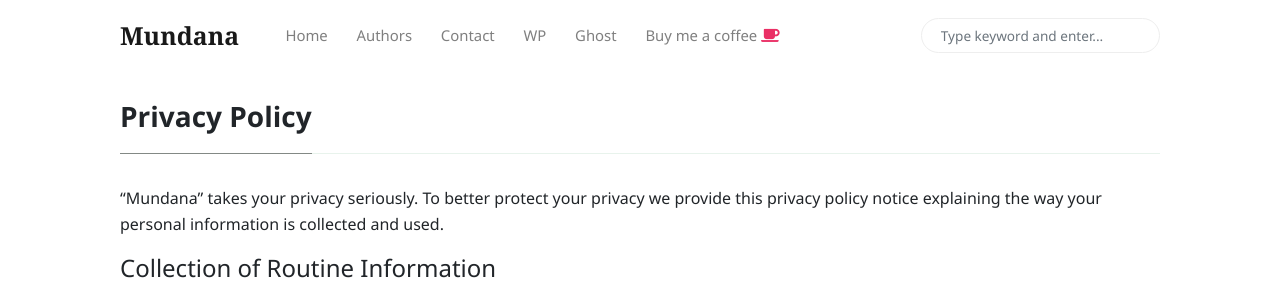
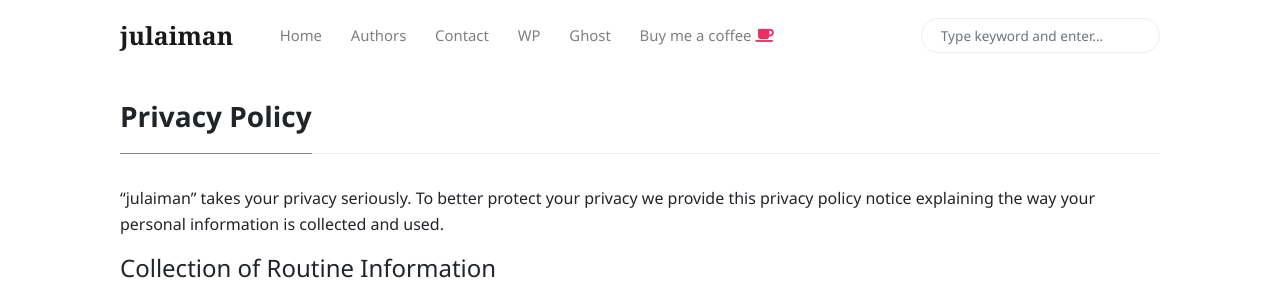
Before and after one commit to julaimanhome/blog, a Jekyll site: the page built from _pages/privacy-policy.md, in a window 1280 px wide and 1279 px high. Shown: the top 293 px of the window. Built offline with Jekyll 4.4.1, drawn with Linux system fonts in a browser that asks for light colours; nearby versions of some CDN libraries.

Commit message:
Update _config.yml

```diff
--- a/_config.yml
+++ b/_config.yml
@@ -1,9 +1,9 @@
 # Site
-name: 'Mundana'
-description: 'Mundana is a free Jekyll theme for awesome people like you, Medium like.'
+name: 'julaiman'
+description: 'buka wawasan dengan membaca.'
 logo: 'assets/images/logo.png'
 favicon: 'assets/images/favicon.ico'
-baseurl: '/mundana-theme-jekyll'
+baseurl: ""
 disqus: 'demowebsite'
 email: 'wowthemesnet@gmail.com'
 mailchimp-list: 'https://wowthemes.us11.list-manage.com/subscribe/post?u=8aeb20a530e124561927d3bd8&amp;id=8c3d2d214b'
```
